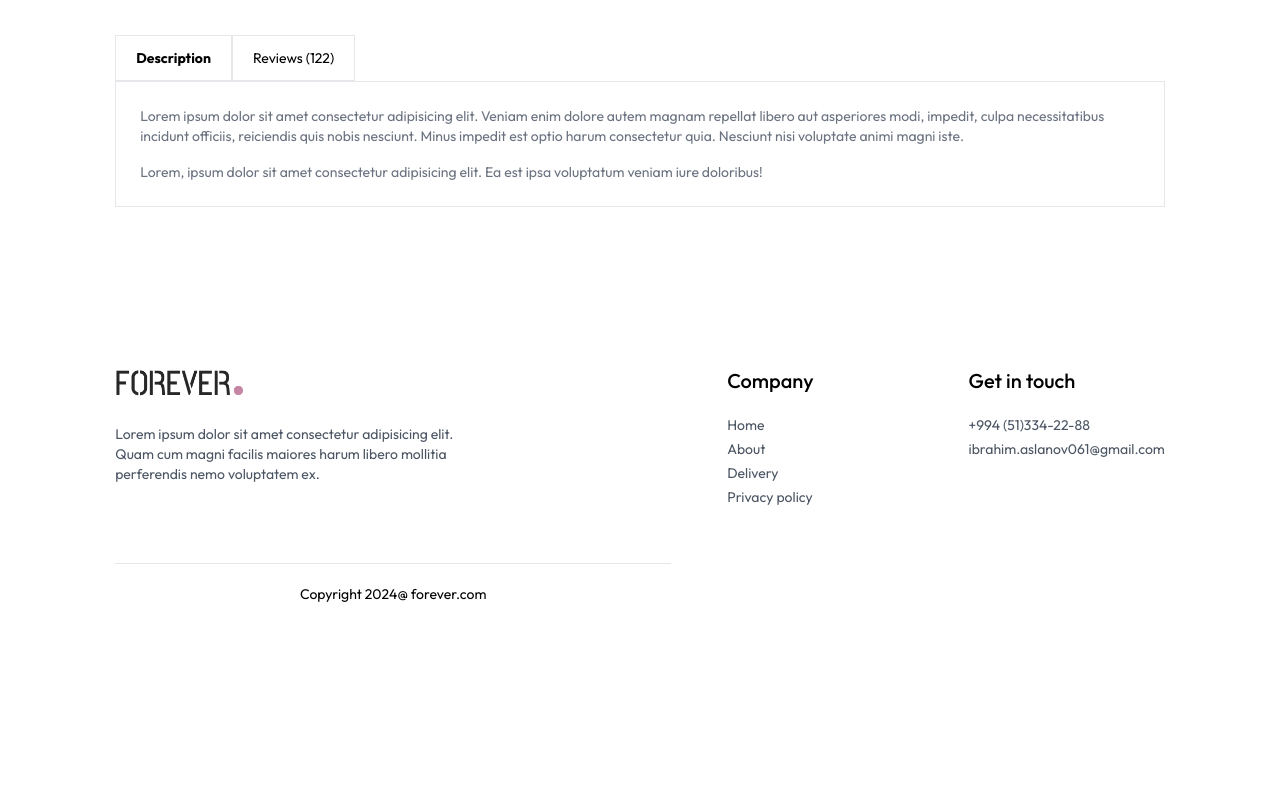
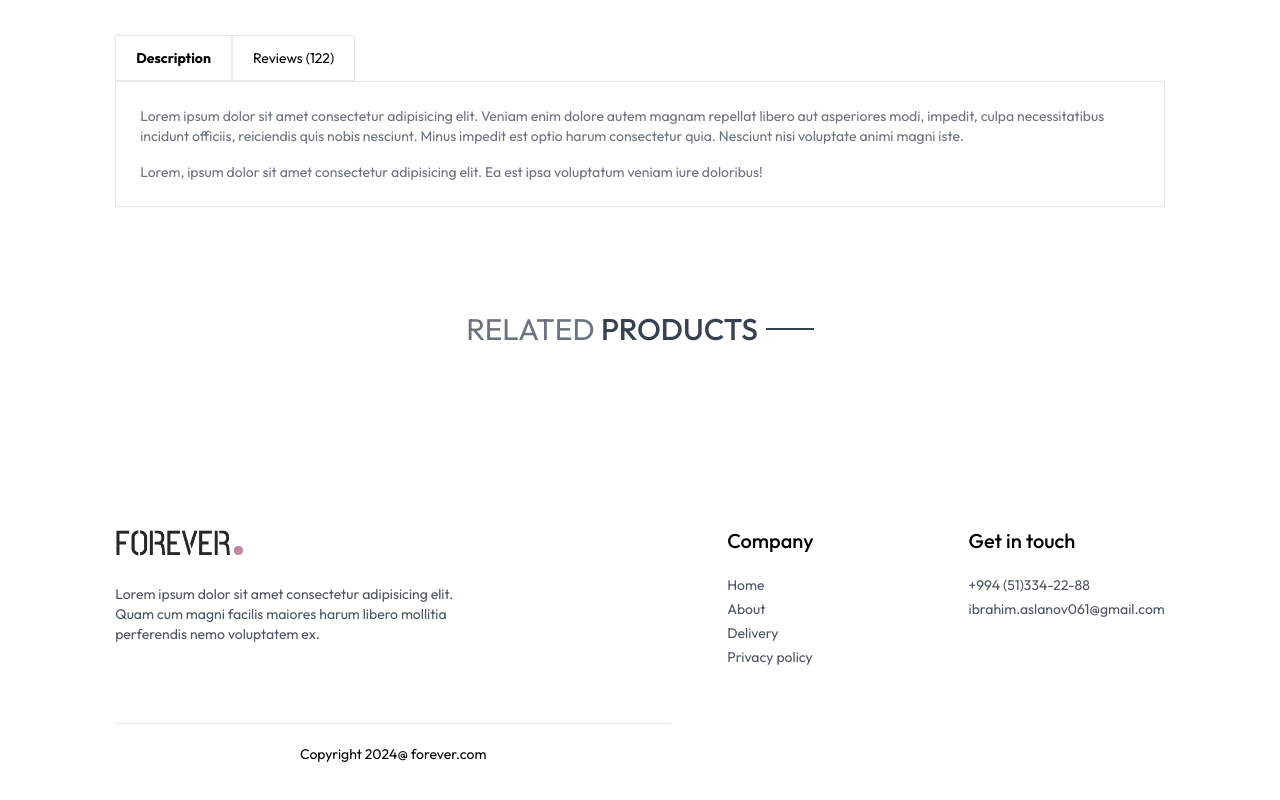
Before and after one commit to aslanliIbrahim/e-commerce-website, a React (Create React App) app: page /product/aaaaa in a window 1280 px wide. Shown: the part 699-1499 px from the top of the page. Before the commit the page ends 1363 px from the top, so only its background shows below. Built offline with nearby package versions, Linux system fonts and the light colour scheme.

Commit message:
related products components was created and intergrated in the products page

```diff
--- /dev/null
+++ b/src/components/RelatedProducts.jsx
@@ -0,0 +1,33 @@
+import React, { useContext, useEffect, useState } from "react";
+import { ShopContext } from "../context/ShopContext";
+import Title from "../components/Title"
+
+const RelatedProducts = ({ category, subCategory }) => {
+  const { products } = useContext(ShopContext);
+  const [related, setRelated] = useState([]);
+
+  useEffect(() => {
+    if (products.length > 0) {
+      let productsCopy = products.slice();
+
+      productsCopy = productsCopy.filter((item) => category === item.category);
+      productsCopy = productsCopy.filter(
+        (item) => subCategory === item.subCategory
+      );
+
+      setRelated(productsCopy.slice(0, 5));
+    }
+  }, [products]);
+
+  return <section className="my-24">
+    <div>
+        <div className="text-center text-3xl py-2">
+            <Title text1="Related" text2='Products'/>
+        </div>
+
+
+    </div>
+  </section>;
+};
+
+export default RelatedProducts;
--- a/src/pages/Product.jsx
+++ b/src/pages/Product.jsx
@@ -2,6 +2,7 @@ import React, { useContext, useEffect, useState } from "react";
 import { useParams } from "react-router-dom";
 import { ShopContext } from "../context/ShopContext";
 import { assets } from "../assets/frontend_assets/assets";
+import RelatedProducts from "../components/RelatedProducts";
 const Product = () => {
   const { productId } = useParams();
   const { products, currency } = useContext(ShopContext);
@@ -107,7 +108,7 @@ const Product = () => {
         </div>
       </div>
       {/*----------------------display related are------------------ */}
-
+      <RelatedProducts category={productData.category} subCategory={productData.subCategory} />
     </section>
   ) : (
     <div className="opactiy-0"></div>
```
